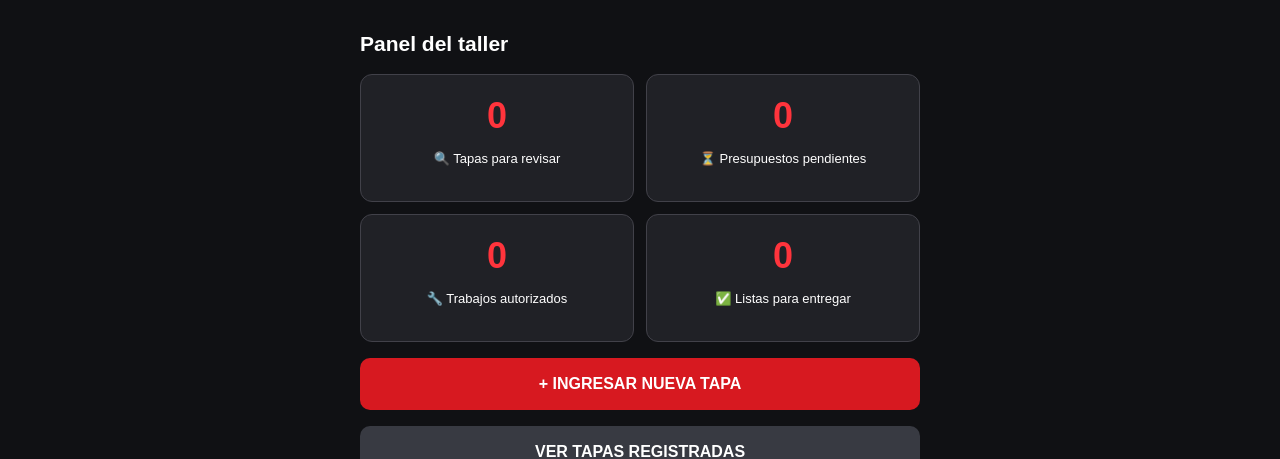
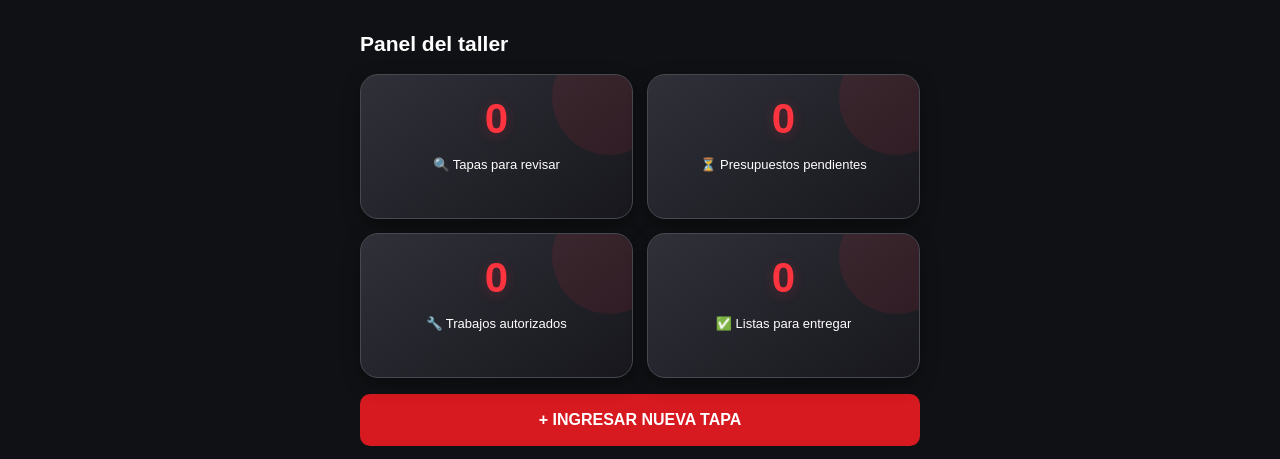
Before and after one commit to Tembetito/mario-tapas, a plain HTML site: page index.html in a window 1280 px wide. Shown: the part 319-778 px from the top of the page. Drawn offline with Linux system fonts and the light colour scheme.

Commit message:
Update index.html

```diff
--- a/index.html
+++ b/index.html
@@ -9,6 +9,52 @@
 
 .brand-header{background:#000;padding:14px 10px;border-bottom:3px solid #e21b23;text-align:center}
 .brand-logo{display:block;width:100%;max-width:760px;height:auto;margin:0 auto;object-fit:contain}
+/* PANEL DEL TALLER - TARJETAS MEJORADAS */
+
+.grid {
+  gap: 14px;
+}
+
+.card {
+  position: relative;
+  overflow: hidden;
+  min-height: 145px;
+  border-radius: 18px;
+  border: 1px solid #484850;
+  background: linear-gradient(145deg, #303039, #17171d);
+  box-shadow: 0 6px 18px rgba(0,0,0,0.35);
+  transition: transform 0.2s, border-color 0.2s;
+}
+
+.card:active {
+  transform: scale(0.97);
+  border-color: #ff343f;
+}
+
+.card::before {
+  content: "";
+  position: absolute;
+  width: 115px;
+  height: 115px;
+  right: -35px;
+  top: -35px;
+  border-radius: 50%;
+  background: rgba(255,45,55,0.09);
+  pointer-events: none;
+}
+
+.card .number {
+  color: #ff343f;
+  font-size: 42px;
+  font-weight: 900;
+  text-shadow: 0 2px 12px rgba(255,45,55,0.25);
+}
+
+.card .icon,
+.card .emoji {
+  font-size: 30px;
+  filter: drop-shadow(0 3px 5px rgba(0,0,0,0.5));
+}
 </style>
 </head>
 <body>
```
